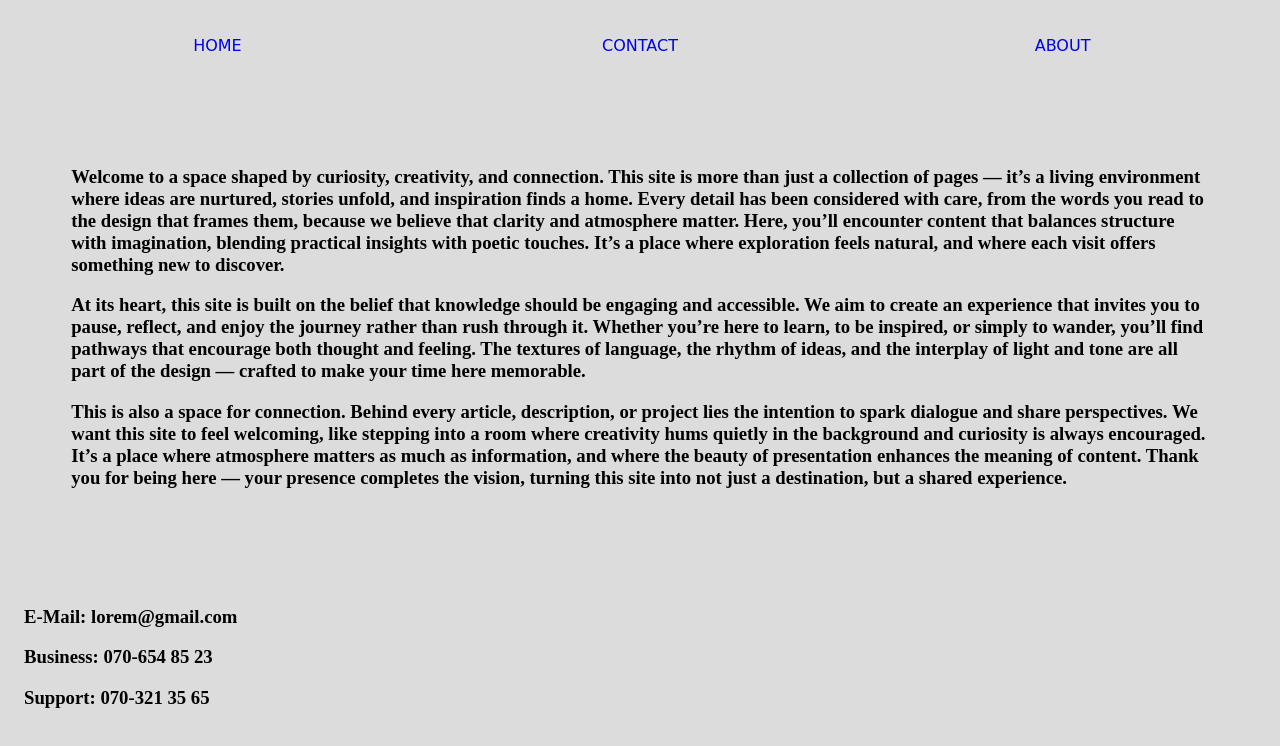
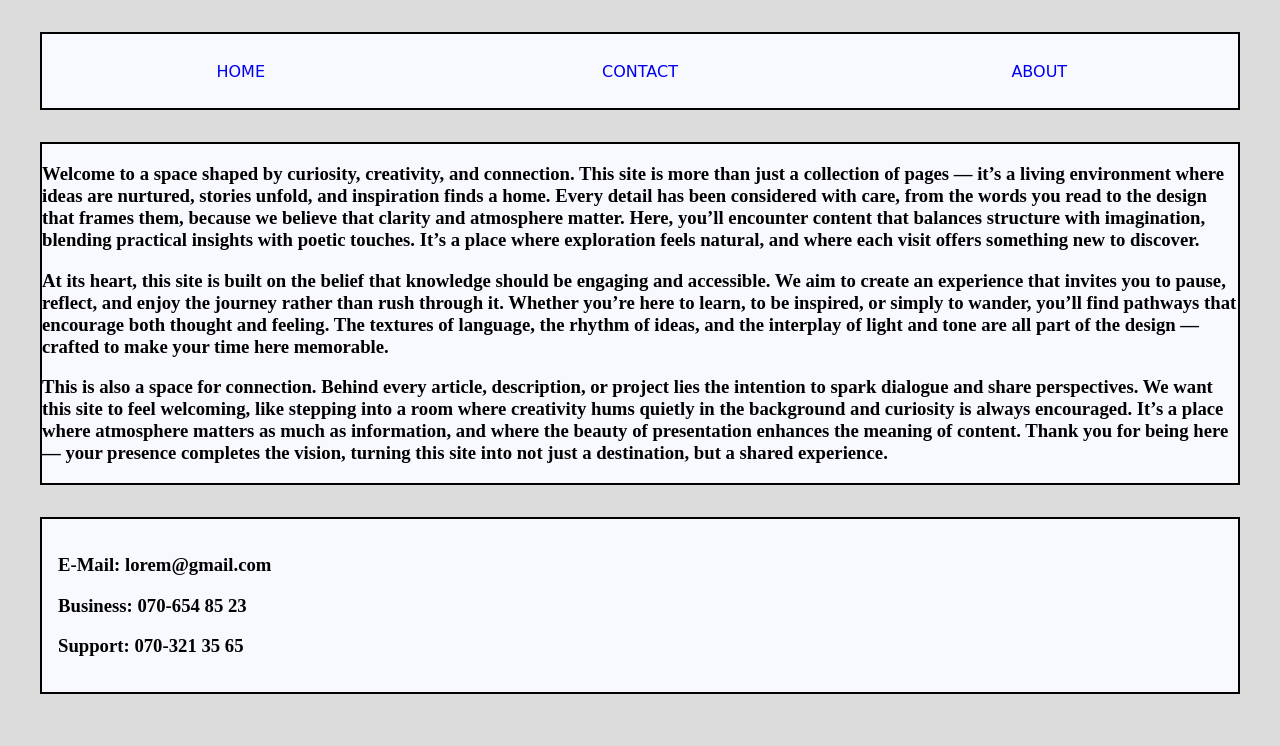
Before and after one commit to Eliiias123/eliiias123.github.io, a plain HTML site: page halvkurs/about.html in a window 1280 px wide. Drawn offline with Linux system fonts and the light colour scheme.

Commit message:
fixade about

```diff
--- a/halvkurs/about.css
+++ b/halvkurs/about.css
@@ -1,15 +1,13 @@
+header, main, footer{
+    background-color: ghostwhite;
+    border: 2px solid black;
+    margin: 2rem;
+}
 
 header, footer{
     padding: 1rem;
 
 }
-
-main{
-    padding: 5%;
-    gap: 20px;
-}
-
-
 
 
 nav{
```
